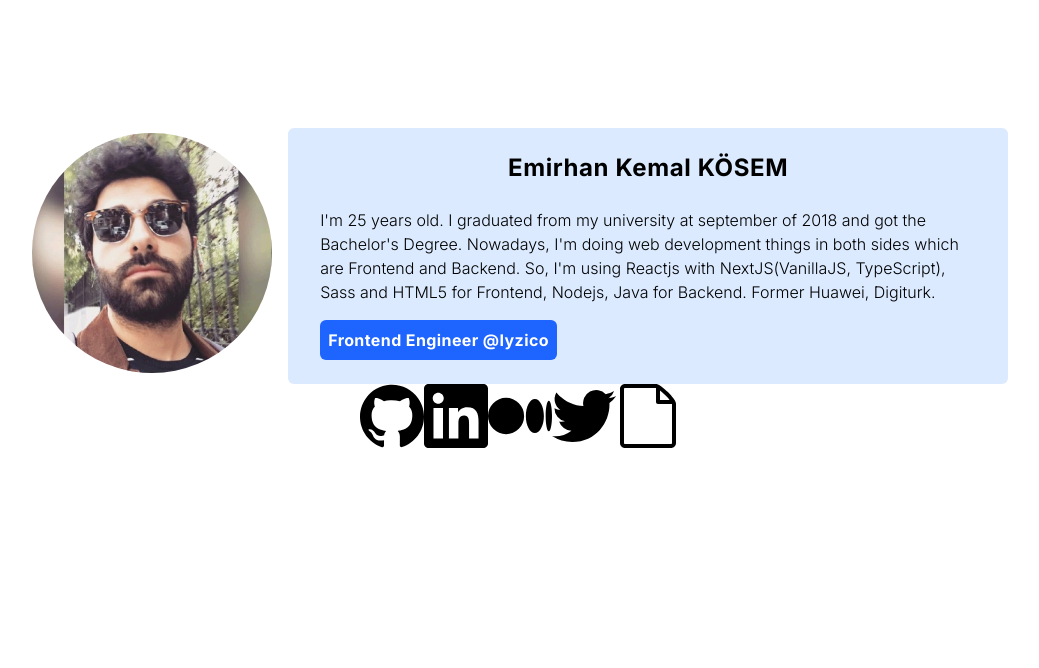
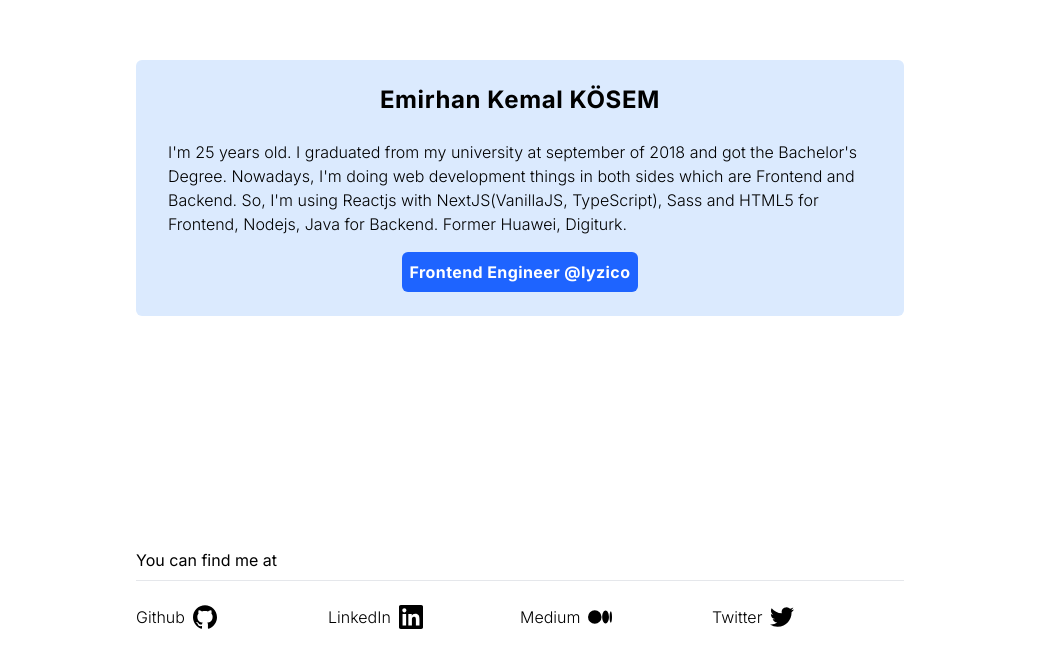
Before and after one commit to KemalEmirhan/emirhan.github.io, a Next.js app: page / in a window 1280 px wide. Shown: the part 112-780 px from the top of the page, without its empty margins (120-1159 px from the left). Built offline with nearby package versions, Linux system fonts and the light colour scheme.

Commit message:
feat: add dark mode and minor changes

```diff
--- a/pages/index.jsx
+++ b/pages/index.jsx
@@ -4,24 +4,23 @@ import Head from 'next/head';
 // Import Local Components
 import About from '@components/about';
 import Account from '@components/accounts';
-import Photo from '@components/photo';
 
 const Home = () => {
   return (
-    <div className="w-full h-screen flex flex-col justify-center items-center">
+    <div className="w-full h-screen grid grid-rows-4 px-4 md:px-0 dark:bg-dark-background">
       <Head>
         <title>Emirhan Kosem</title>
         <link rel="icon" href="/favicon.ico" />
         <link href="https://fonts.googleapis.com/css2?family=Inter:wght@200;300;400;500;700&display=swap" rel="stylesheet" />
       </Head>
 
-      <main className="container mx-auto">
-        <div className="flex items-center">
-          <Photo />
-          <About />
-        </div>
+      <main className="container lg:container-md mx-auto my-auto flex flex-col md:items-center row-start-1 row-end-4">
+        <About />
+      </main>
+
+      <footer className="container my-auto mx-auto row-start-4">
         <Account />
-      </main>
+      </footer>
     </div>
   );
 }
--- a/src/components/about/index.jsx
+++ b/src/components/about/index.jsx
@@ -1,21 +1,20 @@
 import React from 'react';
 import useAge from '@hooks/useAge';
-import Photo from '@components/photo';
 
 const About = () => {
     const age = useAge();
 
     return (
-        <article className="flex flex-col items-baseline bg-blue-100 rounded-md px-8 py-6">
-            <h2 className="text-2xl font-semibold mb-6 tracking-wide m-auto">
+        <article className="max-w-screen-md mx-auto flex flex-col items-baseline bg-blue-100 dark:bg-gray-800 rounded-md px-8 py-6">
+            <h2 className="text-2xl font-semibold mb-6 tracking-wide m-auto text-center dark:text-white">
                 Emirhan Kemal KÖSEM
             </h2>
-            <p className="font-light text-black mb-4">
+            <p className="font-light text-center md:text-left text-black mb-4 dark:text-white">
                 I'm {age} years old. I graduated from my university at september of 2018 and got the Bachelor's Degree. Nowadays, I'm doing web development things in both sides which are Frontend and Backend. So, I'm using Reactjs with NextJS(VanillaJS, TypeScript), Sass and HTML5 for
                 Frontend, Nodejs, Java for Backend.
                 Former Huawei, Digiturk.
             </p>
-            <span className="bg-company-blue text-white font-semibold tracking-wide p-2 rounded-md">
+            <span className="bg-company-blue text-white font-semibold tracking-wide p-2 rounded-md mx-auto dark:text-white">
                 Frontend Engineer @Iyzico
             </span>
         </article>
--- a/src/components/accounts/index.jsx
+++ b/src/components/accounts/index.jsx
@@ -3,14 +3,18 @@ import { accountLinks } from '@constants/index'
 
 const Account = () => {
     return (
-        <div className="container mx-auto flex justify-center">
-            {Array.from(accountLinks).map((link) => (
-                <div className="" key={link.name}>
-                    <a href={link.url} title={link.name} target="_blank" rel="noopener noreferrer" role="presentation">
-                        <img src={link.icon} alt={link.name} loading="lazy" width="64" height="64" />
-                    </a>
-                </div>
-            ))}
+        <div className="max-w-screen-md mx-auto flex flex-col justify-center md:justify-start">
+            <p className="font-semi-bold mb-4 md:mb-6 text-center md:text-left dark:text-white md:border-b md:border-b-gray-300 md:pb-2">You can find me at</p>
+            <div className="flex justify-center md:justify-start items-center">
+                {Array.from(accountLinks).map((link) => (
+                    <div className="w-1/4 hover:underline" key={link.name}>
+                        <a className="flex justify-center md:justify-start items-center" href={link.url} title={link.name} target="_blank" rel="noopener noreferrer" role="presentation">
+                            <span className="font-light dark:text-white">{link.name}</span>
+                            <img src={link.icon} alt={link.name} width="24" height="24" className="hidden md:block ml-2" />
+                        </a>
+                    </div>
+                ))}
+            </div>
         </div>
     );
 }
--- a/src/components/photo/index.jsx
+++ b/src/components/photo/index.jsx
@@ -3,8 +3,8 @@ import Image from 'next/image';
 
 const Photo = () => {
     return (
-        <div className="w-full">
-            <Image src="/assets/me.jpeg" alt="Emirhan Kemal Kösem" loading="lazy" width="240px" height="240px" className="rounded-full" />
+        <div className="hidden md:block md:w-full">
+            <Image src="/assets/me.jpeg" alt="Emirhan Kemal Kösem" loading="lazy" width="240px" height="240px" className="rounded-md" />
         </div>
     );
 }
--- a/src/constants/accountLinks.js
+++ b/src/constants/accountLinks.js
@@ -3,7 +3,7 @@ const accountLinks = [
     { url: 'https://www.linkedin.com/in/emirhan-kemal-kösem-259569b3/', name: 'LinkedIn', icon: '/assets/linkedin.svg', color: '#0077B5' },
     { url: 'https://medium.com/@emirhankemalkosem', name: 'Medium', icon: '/assets/medium.svg', color: '#12100E' },
     { url: 'https://twitter.com/KsemEmir', name: 'Twitter', icon: '/assets/twitter.svg', color: '#1DA1F2' },
-    { url: '/assets/resume.pdf', name: 'Resume', icon: '/assets/file.svg', color: '#0077B5' },
+    // { url: '/assets/resume.pdf', name: 'Resume', icon: '/assets/file.svg', color: '#0077B5' },
 ];
 
 export default accountLinks;
--- a/tailwind.config.js
+++ b/tailwind.config.js
@@ -1,6 +1,6 @@
 module.exports = {
     purge: ['./pages/**/*.{js,ts,jsx,tsx}', './components/**/*.{js,ts,jsx,tsx}'],
-    darkMode: false,
+    darkMode: 'media',
     theme: {
         screens: {
           sm: '480px',
@@ -11,6 +11,8 @@ module.exports = {
         extend: {
           colors: {
             'company-blue': '#1e64ff',
+            'dark-background': '#070910',
+            'dark-text-color': '#c9d1d9',
           }
         },
       },
```
